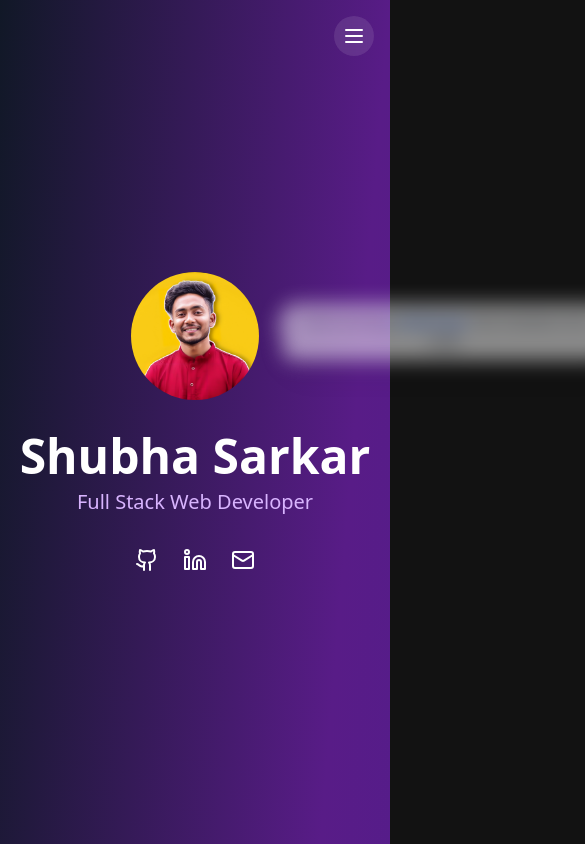
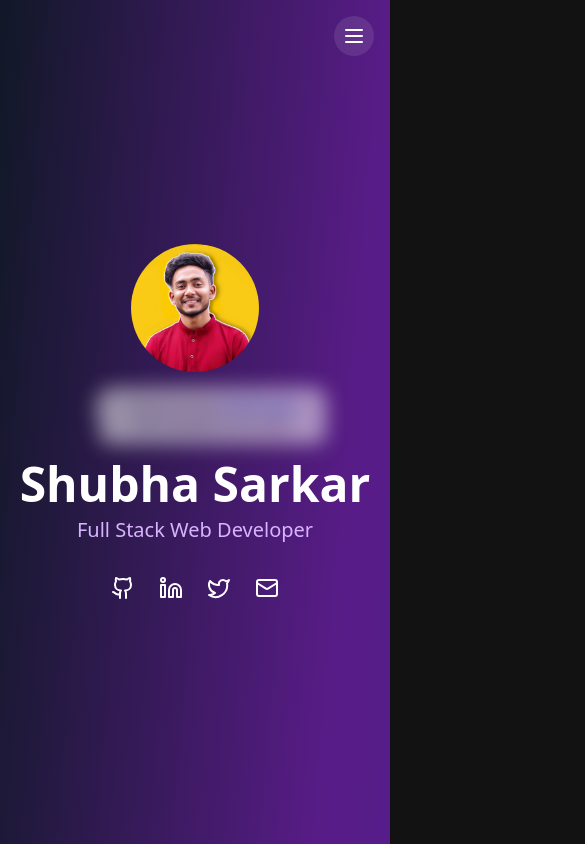
Before and after one commit to shubhasarkar53/shubha-sarkar-portfolio, a React (Vite) app: page / in a window 390 px wide. Shown: the top 844 px of the page, 585 px wide, since content can reach past the window. Built offline with nearby package versions, Linux system fonts and the light colour scheme.

Commit message:
Hero section done with responsive chat popup

```diff
--- a/src/Components/Avatar.tsx
+++ b/src/Components/Avatar.tsx
@@ -36,7 +36,8 @@ export default function Avatar() {
       </motion.div>
 
       {/* Animated Speech Bubble */}
-      <div className="absolute top-8 -right-[21rem] max-w-xs">
+      {/* <div className="absolute top-8 -right-[21rem] max-w-xs"> */}
+      <div className="absolute  md:top-8 md:-right-[16rem] md:max-w-xs top-36 -right-14  w-56">
         <AnimatePresence mode="wait">
           <motion.div
             key={index}
--- a/src/Components/HeroSection.tsx
+++ b/src/Components/HeroSection.tsx
@@ -1,5 +1,5 @@
 import { motion } from "framer-motion";
-import { Github, Linkedin, Mail } from "lucide-react";
+import { Github, Linkedin, Mail, Twitter, X } from "lucide-react";
 import Avatar from "./Avatar";
 const fadeIn = {
   initial: { opacity: 0, y: 20 },
@@ -8,6 +8,13 @@ const fadeIn = {
 };
 
 function HeroSection() {
+
+
+  const githubLink = "https://github.com/shubhasarkar53";
+  const linkedInLink = "https://www.linkedin.com/in/shubha-sarkar-862588213";
+  const XLink = "https://x.com/mesarkar01";
+  const emailAddress = "sarkarshubha123@gmail.com";
+
   return (
     // className="container max-w-3xl  mx-auto px-4 py-20 border-2
     <>
@@ -18,27 +25,11 @@ function HeroSection() {
         {...fadeIn}
       >
         <div className="text-center">
-          {/* <motion.div
-            className="w-32 h-32 mx-auto mb-8 rounded-full overflow-hidden"
-            initial={{ scale: 0 }}
-            animate={{ scale: 1 }}
-            transition={{ delay: 0.2, type: "spring", stiffness: 200 }}
-          >
-            <img
-              src="https://images.unsplash.com/photo-1568602471122-7832951cc4c5?w=400&h=400&fit=crop"
-              alt="Profile"
-              className="w-full h-full object-cover"
-            />
-          </motion.div> */}
 
-          {/* ------------------ */}
           <Avatar></Avatar>
 
-
-          {/* ------------------ */}
-
           <motion.h1
-            className="text-5xl md:text-7xl font-bold mb-2"
+            className="text-5xl md:text-7xl md:mt-0 mt-[5.5rem] font-bold mb-2"
             initial={{ opacity: 0, y: 20 }}
             animate={{ opacity: 1, y: 0 }}
             transition={{ delay: 0.2 }}
@@ -62,7 +53,7 @@ function HeroSection() {
             transition={{ delay: 0.6 }}
           >
             <motion.a
-              href="https://github.com"
+              href={githubLink}
               target="_blank"
               rel="noopener noreferrer"
               whileHover={{ scale: 1.2 }}
@@ -72,7 +63,7 @@ function HeroSection() {
               <Github className="w-6 h-6" />
             </motion.a>
             <motion.a
-              href="https://linkedin.com"
+              href={linkedInLink}
               target="_blank"
               rel="noopener noreferrer"
               whileHover={{ scale: 1.2 }}
@@ -82,7 +73,17 @@ function HeroSection() {
               <Linkedin className="w-6 h-6" />
             </motion.a>
             <motion.a
-              href="mailto:contact@example.com"
+              href={XLink}
+              target="_blank"
+              rel="noopener noreferrer"
+              whileHover={{ scale: 1.2 }}
+              whileTap={{ scale: 0.9 }}
+              className="hover:text-purple-300"
+            >
+              <Twitter className="w-6 h-6" />
+            </motion.a>
+            <motion.a
+              href={`mailto:${emailAddress}`}
               whileHover={{ scale: 1.2 }}
               whileTap={{ scale: 0.9 }}
               className="hover:text-purple-300"
```
